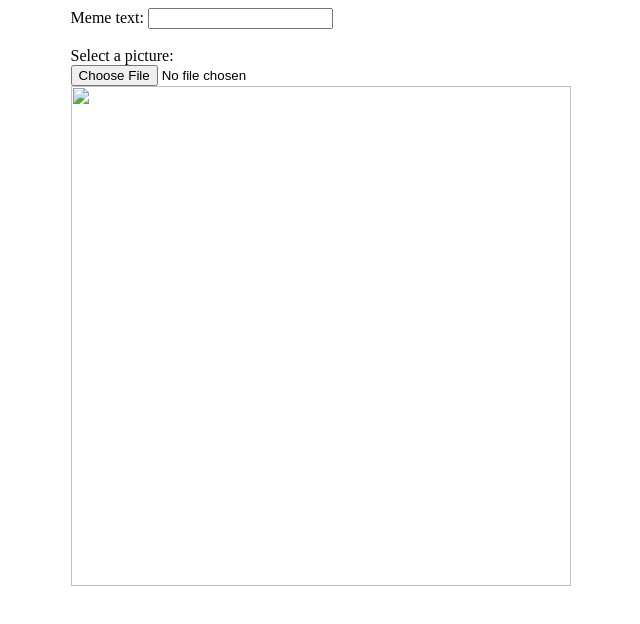
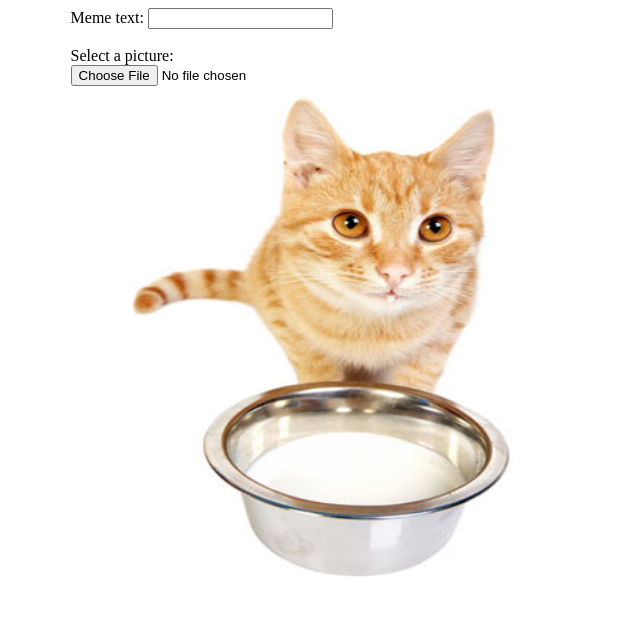
Before and after one commit to RitaV19/IBM, a plain HTML site: page index.html in a window 1280 px wide. Shown: the whole page, without its empty margins (127-767 px from the left). Drawn offline with Linux system fonts and the light colour scheme.

Commit message:
Update index.html

```diff
--- a/index.html
+++ b/index.html
@@ -96,7 +96,7 @@
 				</form>
 
 				<div id="meme_text"></div>
-				<div id="meme_picture"><img src="images/cat2.jpg" height="500" width="500"></div>
+				<div id="meme_picture"><img src="cat2.jpg" height="500" width="500"></div>
 
 			</div>
 		</div>
```
